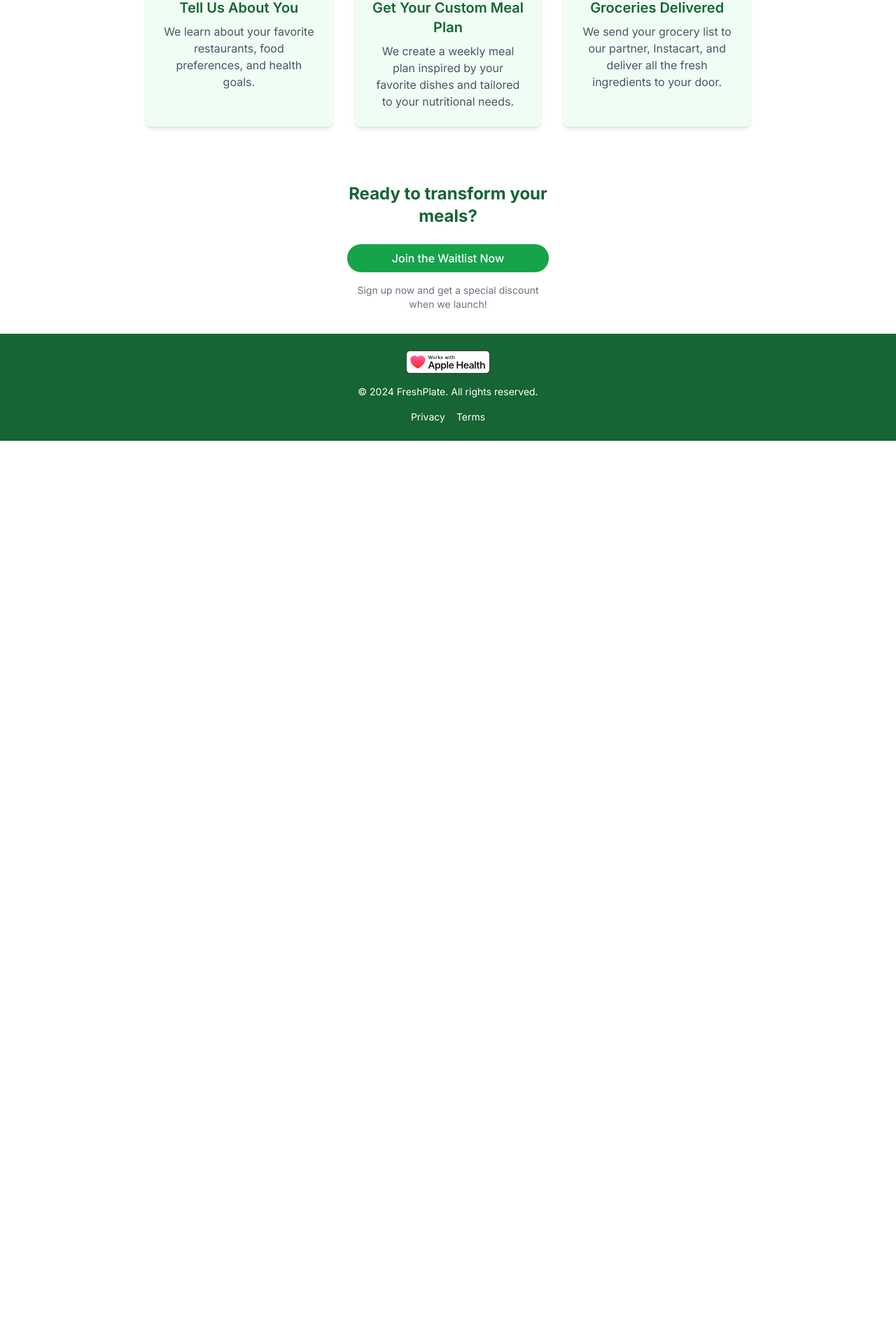
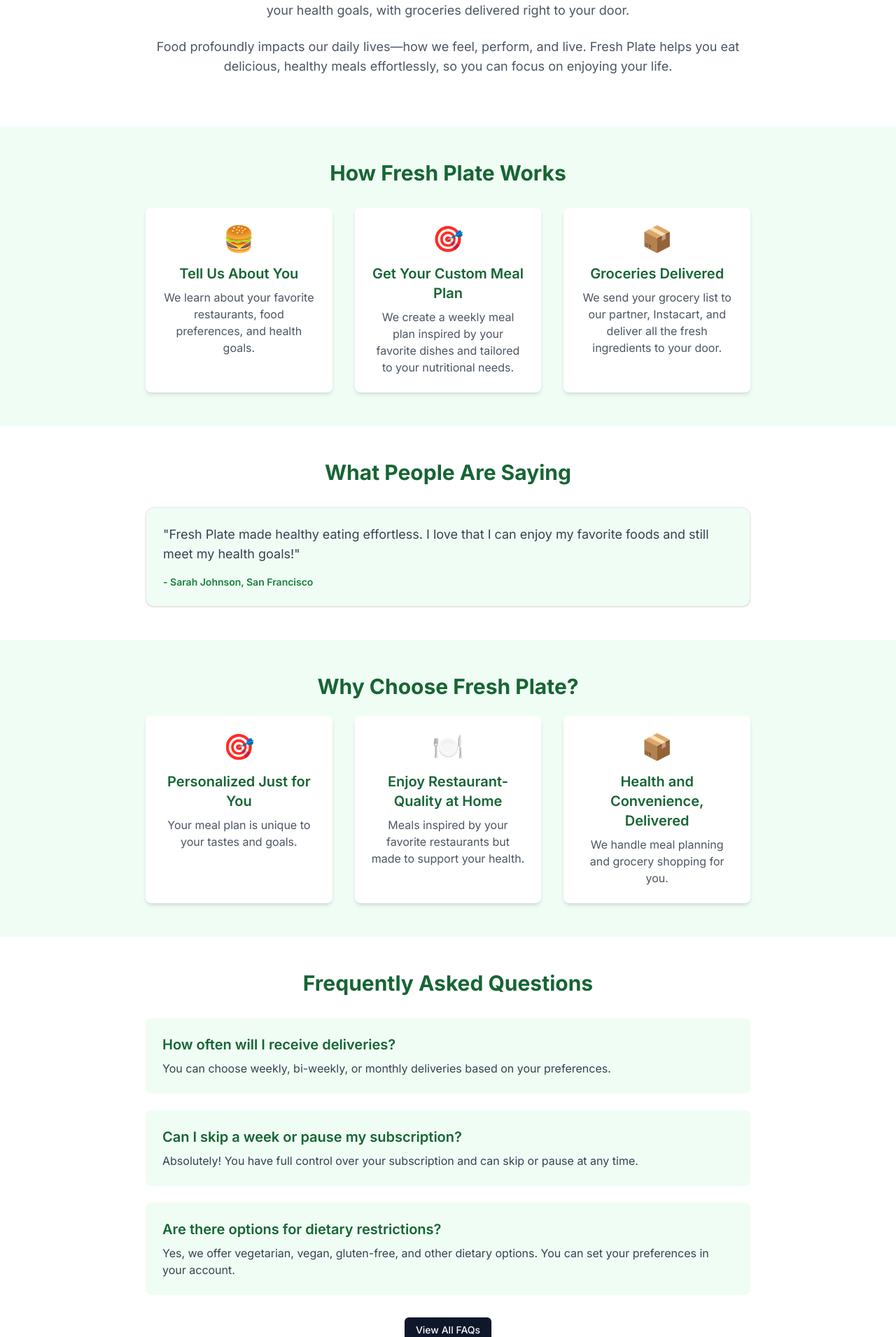
Before and after one commit to woodbeary/freshplate, a Next.js app: page / in a window 1280 px wide. Shown: the part 879-2790 px from the top of the page at 70% size. Before the commit the page ends 1509 px from the top, so only its background shows below. Built offline with nearby package versions, Linux system fonts and the light colour scheme.

Commit message:
updated lil more sections based on anna notes

```diff
--- a/app/page.tsx
+++ b/app/page.tsx
@@ -5,6 +5,7 @@
 import { Button } from "@/components/ui/button";
 import { motion } from "framer-motion";
 import { FadeInSection } from "@/components/FadeInSection";
+import { Card, CardContent } from "@/components/ui/card";
 
 export default function Home() {
   return (
@@ -99,7 +100,21 @@
         <FadeInSection>
           <section className="py-12 bg-white">
             <div className="max-w-4xl mx-auto px-4">
-              <h2 className="text-3xl font-bold mb-8 text-center text-green-800">How FreshPlate Works</h2>
+              <h2 className="text-3xl font-bold mb-6 text-green-800 text-center">Why What You Eat Matters—And How Fresh Plate Makes It Easier.</h2>
+              <p className="text-lg mb-6 text-center text-gray-600">
+                At Fresh Plate, we believe eating well shouldn't mean sacrificing the foods you love or spending hours meal planning. We turn your favorite restaurant-inspired meals into personalized plans that fit your health goals, with groceries delivered right to your door.
+              </p>
+              <p className="text-lg mb-6 text-center text-gray-600">
+                Food profoundly impacts our daily lives—how we feel, perform, and live. Fresh Plate helps you eat delicious, healthy meals effortlessly, so you can focus on enjoying your life.
+              </p>
+            </div>
+          </section>
+        </FadeInSection>
+
+        <FadeInSection>
+          <section className="py-12 bg-green-50">
+            <div className="max-w-4xl mx-auto px-4">
+              <h2 className="text-3xl font-bold mb-8 text-center text-green-800">How Fresh Plate Works</h2>
               <div className="grid grid-cols-1 md:grid-cols-3 gap-8">
                 {[
                   { title: "Tell Us About You", description: "We learn about your favorite restaurants, food preferences, and health goals.", icon: "🍔" },
@@ -111,7 +126,7 @@
                     initial={{ opacity: 0, y: 20 }}
                     animate={{ opacity: 1, y: 0 }}
                     transition={{ delay: 0.2 * index, duration: 0.5 }}
-                    className="text-center bg-green-50 p-6 rounded-lg shadow-md"
+                    className="text-center bg-white p-6 rounded-lg shadow-md"
                   >
                     <div className="text-4xl mb-4">{step.icon}</div>
                     <h3 className="text-xl font-semibold mb-2 text-green-800">{step.title}</h3>
@@ -124,9 +139,76 @@
         </FadeInSection>
 
         <FadeInSection>
-          <section className="py-8">
-            <div className="max-w-xs mx-auto text-center px-4">
-              <h2 className="text-2xl font-bold mb-6 text-green-800">Ready to transform your meals?</h2>
+          <section className="py-12 bg-white">
+            <div className="max-w-4xl mx-auto px-4">
+              <h2 className="text-3xl font-bold mb-8 text-center text-green-800">What People Are Saying</h2>
+              <Card className="bg-green-50">
+                <CardContent className="p-6">
+                  <p className="text-lg mb-4 text-gray-700">"Fresh Plate made healthy eating effortless. I love that I can enjoy my favorite foods and still meet my health goals!"</p>
+                  <p className="text-sm text-green-700 font-semibold">- Sarah Johnson, San Francisco</p>
+                </CardContent>
+              </Card>
+            </div>
+          </section>
+        </FadeInSection>
+
+        <FadeInSection>
+          <section className="py-12 bg-green-50">
+            <div className="max-w-4xl mx-auto px-4">
+              <h2 className="text-3xl font-bold mb-6 text-center text-green-800">Why Choose Fresh Plate?</h2>
+              <div className="grid grid-cols-1 md:grid-cols-3 gap-8">
+                {[
+                  { title: "Personalized Just for You", description: "Your meal plan is unique to your tastes and goals.", icon: "🎯" },
+                  { title: "Enjoy Restaurant-Quality at Home", description: "Meals inspired by your favorite restaurants but made to support your health.", icon: "🍽️" },
+                  { title: "Health and Convenience, Delivered", description: "We handle meal planning and grocery shopping for you.", icon: "📦" }
+                ].map((feature, index) => (
+                  <motion.div
+                    key={index}
+                    initial={{ opacity: 0, y: 20 }}
+                    animate={{ opacity: 1, y: 0 }}
+                    transition={{ delay: 0.2 * index, duration: 0.5 }}
+                    className="text-center bg-white p-6 rounded-lg shadow-md"
+                  >
+                    <div className="text-4xl mb-4">{feature.icon}</div>
+                    <h3 className="text-xl font-semibold mb-2 text-green-800">{feature.title}</h3>
+                    <p className="text-gray-600">{feature.description}</p>
+                  </motion.div>
+                ))}
+              </div>
+            </div>
+          </section>
+        </FadeInSection>
+
+        <FadeInSection>
+          <section className="py-12 bg-white">
+            <div className="max-w-4xl mx-auto px-4">
+              <h2 className="text-3xl font-bold mb-8 text-center text-green-800">Frequently Asked Questions</h2>
+              <div className="space-y-6">
+                {[
+                  { q: "How often will I receive deliveries?", a: "You can choose weekly, bi-weekly, or monthly deliveries based on your preferences." },
+                  { q: "Can I skip a week or pause my subscription?", a: "Absolutely! You have full control over your subscription and can skip or pause at any time." },
+                  { q: "Are there options for dietary restrictions?", a: "Yes, we offer vegetarian, vegan, gluten-free, and other dietary options. You can set your preferences in your account." },
+                ].map((faq, index) => (
+                  <div key={index} className="bg-green-50 p-6 rounded-lg">
+                    <h3 className="text-xl font-semibold mb-2 text-green-800">{faq.q}</h3>
+                    <p className="text-gray-700">{faq.a}</p>
+                  </div>
+                ))}
+              </div>
+              <div className="text-center mt-8">
+                <Button asChild>
+                  <Link href="/faq">View All FAQs</Link>
+                </Button>
+              </div>
+            </div>
+          </section>
+        </FadeInSection>
+
+        <FadeInSection>
+          <section className="py-12 bg-green-50">
+            <div className="max-w-md mx-auto text-center px-4">
+              <h2 className="text-3xl font-bold mb-6 text-green-800">Ready to Eat Better Without the Stress?</h2>
+              <p className="text-lg mb-6 text-gray-600">Be the first to experience personalized meal plans delivered to your door. Start eating well, effortlessly.</p>
               <Button size="lg" className="bg-green-600 hover:bg-green-700 text-white text-base px-6 py-3 rounded-full transition-all transform hover:scale-105 w-full" asChild>
                 <Link href="/waitlist">Join the Waitlist Now</Link>
               </Button>
```
